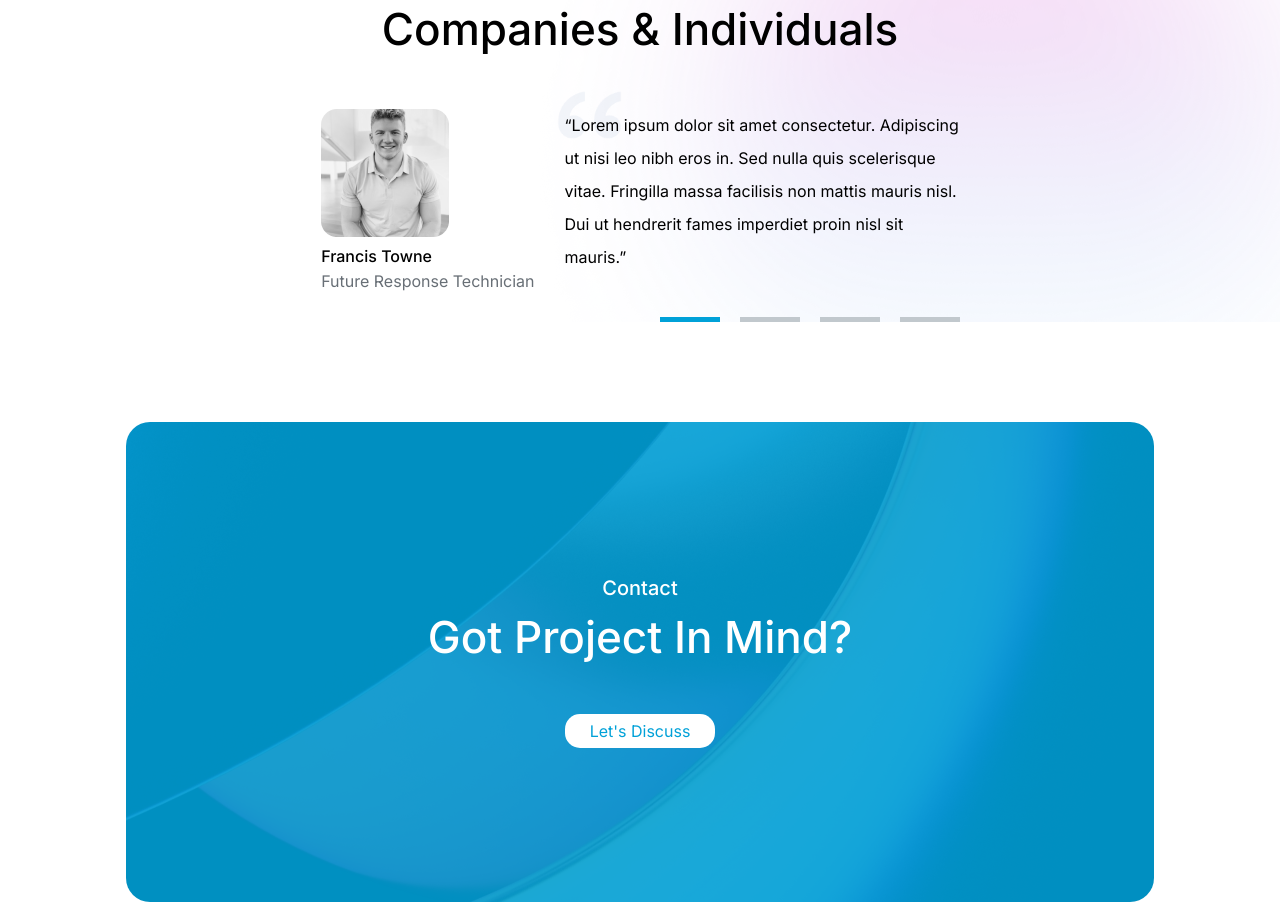
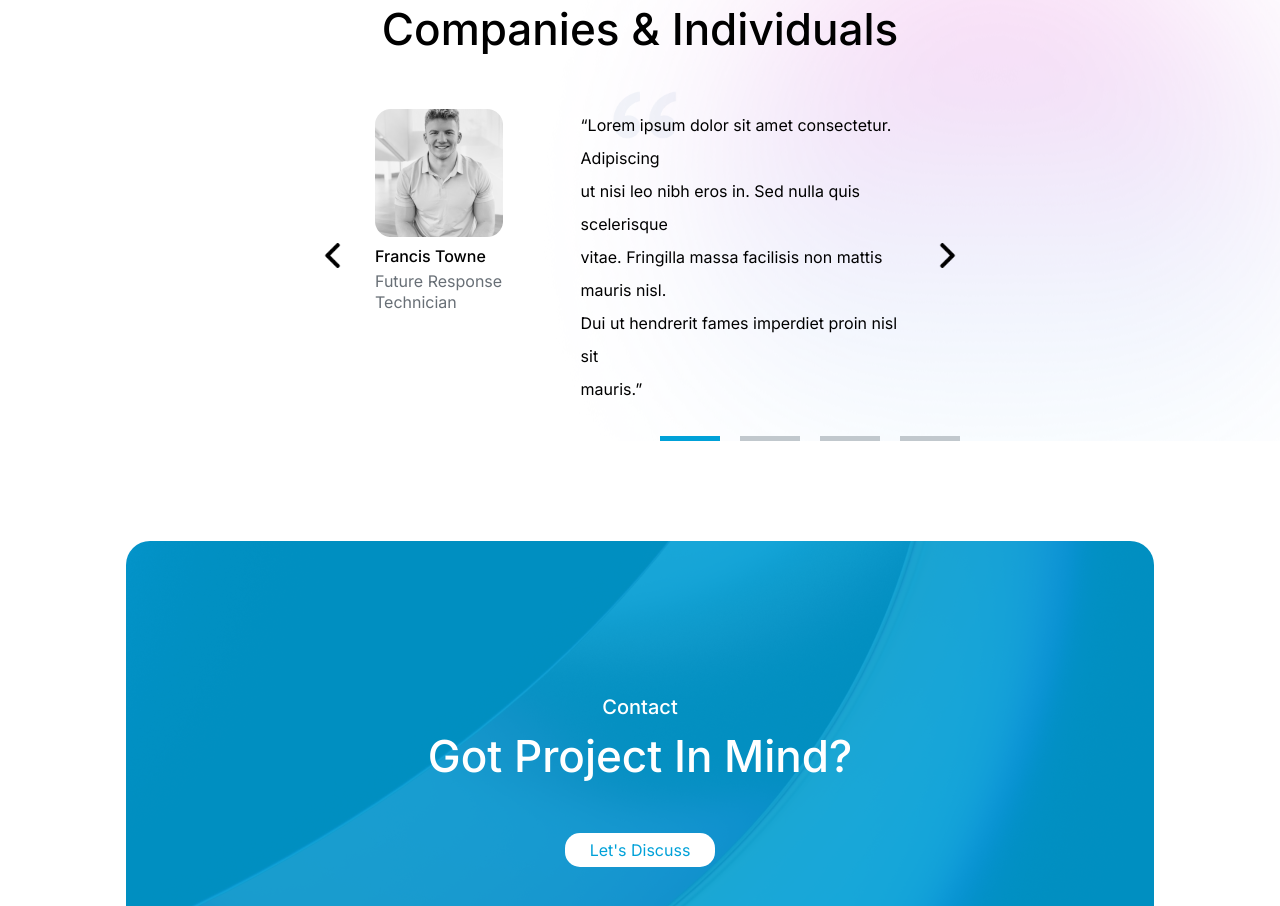
Before and after one commit to Janice1828/avighna-technology, a React (Create React App) app: page / in a window 1280 px wide. Shown: the part 5275-6181 px from the top of the page. Built offline with nearby package versions, Linux system fonts and the light colour scheme.

Commit message:
carousel added on customers

```diff
--- a/src/Components/Customers.js
+++ b/src/Components/Customers.js
@@ -2,6 +2,8 @@ import React, { useEffect, useState } from "react";
 import Quote from "../images/ci_double-quotes-l.png";
 import CEO from "../images/Image 1x1.png";
 import Customersdata from "../data/Customersdata";
+import Leftarrow from "../images/left-arrow.png";
+import Rightarrow from "../images/right-arrow.png";
 const Customers = () => {
   const [customerData, setCustomerData] = useState(Customersdata[0]);
   const displayCustomers = (id) => {
@@ -14,6 +16,20 @@ const Customers = () => {
     const data = Customersdata.find(findId);
     setCustomerData(data);
   };
+  const previousData = () => {
+    const currentDataInd = Customersdata.indexOf(customerData);
+    if (currentDataInd >= 1) {
+      const newData = Customersdata[currentDataInd - 1];
+      setCustomerData(newData);
+    }
+  };
+  const nextData = () => {
+    const currentDataInd = Customersdata.indexOf(customerData);
+    if (currentDataInd < Customersdata.length - 1) {
+      const newData = Customersdata[currentDataInd + 1];
+      setCustomerData(newData);
+    }
+  };
   return (
     <div className="customers-pink-bg">
       <div className="w-50">
@@ -22,6 +38,17 @@ const Customers = () => {
           <h1 className="headings text-center">
             <span>Trusted</span> By Thousand For Companies & Individuals
           </h1>
+          <div className="d-flex align-items-center gap-3">
+            <div>
+              <img
+                src={Leftarrow}
+                alt=""
+                className="carousel-arrow"
+                onClick={() => {
+                  previousData();
+                }}
+              />
+            </div>
             <div className="d-flex justify-content-center position-relative gap-3">
               <div>
                 <img
@@ -35,7 +62,9 @@ const Customers = () => {
                   }}
                 />
                 <h5 id="customers-ceo-name">{customerData.name}</h5>
-              <p className="contents">{customerData.designation}</p>
+                <p className="contents" style={{ paddingBottom: "0px" }}>
+                  {customerData.designation}
+                </p>
               </div>
               <div>
                 <img
@@ -46,14 +75,26 @@ const Customers = () => {
                 <p id="trusted-companies-content">
                   “Lorem ipsum dolor sit amet consectetur. Adipiscing
                   <br /> ut nisi leo nibh eros in. Sed nulla quis scelerisque
-                <br /> vitae. Fringilla massa facilisis non mattis mauris nisl.
+                  <br /> vitae. Fringilla massa facilisis non mattis mauris
+                  nisl.
                   <br /> Dui ut hendrerit fames imperdiet proin nisl sit
                   <br />
                   mauris.”
                 </p>
               </div>
             </div>
-          <div className="slider-lists d-flex gap-2">
+            <div>
+              <img
+                src={Rightarrow}
+                alt=""
+                className="carousel-arrow"
+                onClick={() => {
+                  nextData();
+                }}
+              />
+            </div>
+          </div>
+          <div className="slider-lists mt-3 d-flex gap-2">
             {Customersdata.map((item) => (
               <p
                 key={item.id}
--- a/src/index.css
+++ b/src/index.css
@@ -546,3 +546,7 @@ dialog {
 .owl-dots {
   display: none;
 }
+.carousel-arrow {
+  height: 25px;
+  cursor: pointer;
+}
```
Also changed, not shown: src/images/left-arrow.png (added), src/images/right-arrow.png (added). Lines whose indentation alone changed are shown as unchanged.
